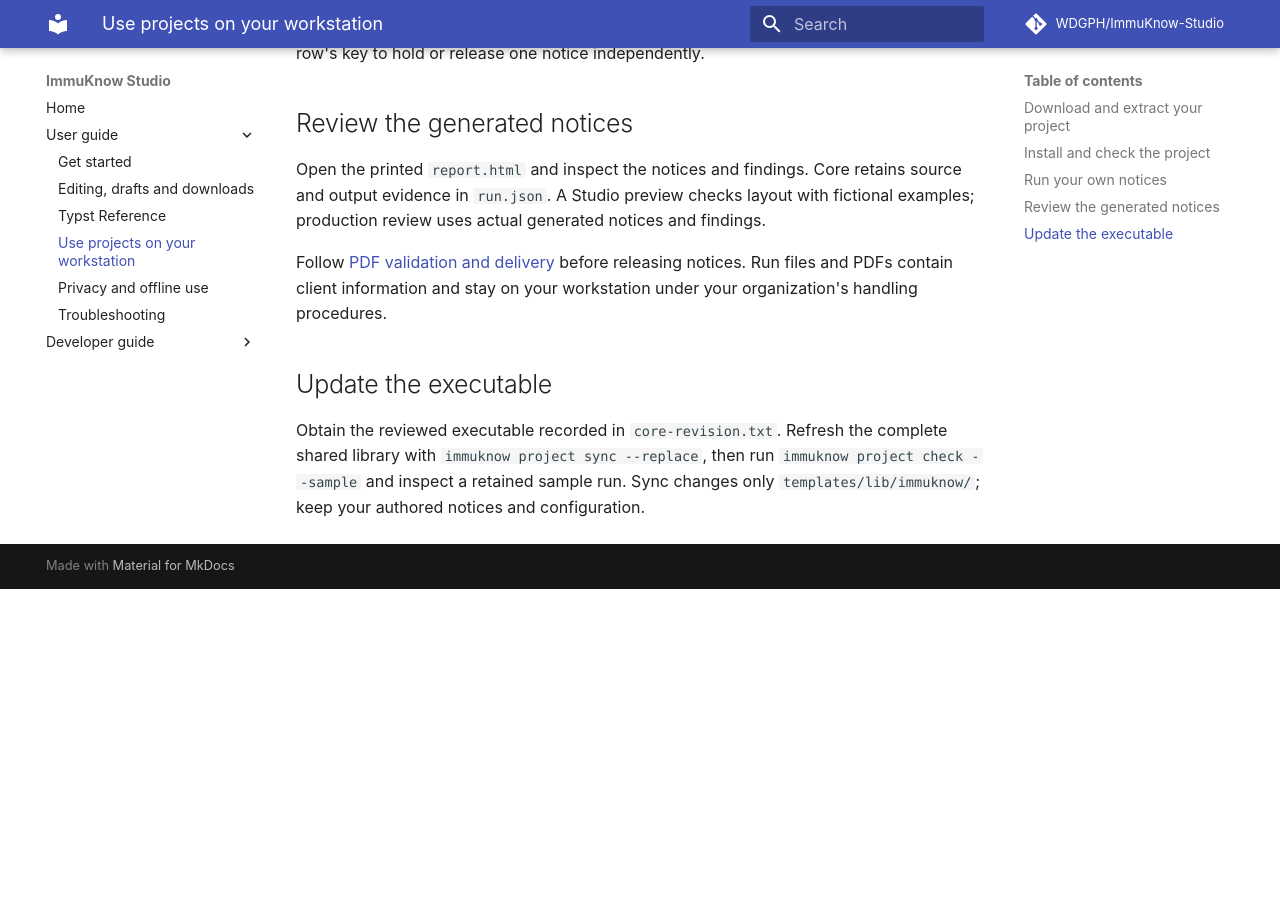
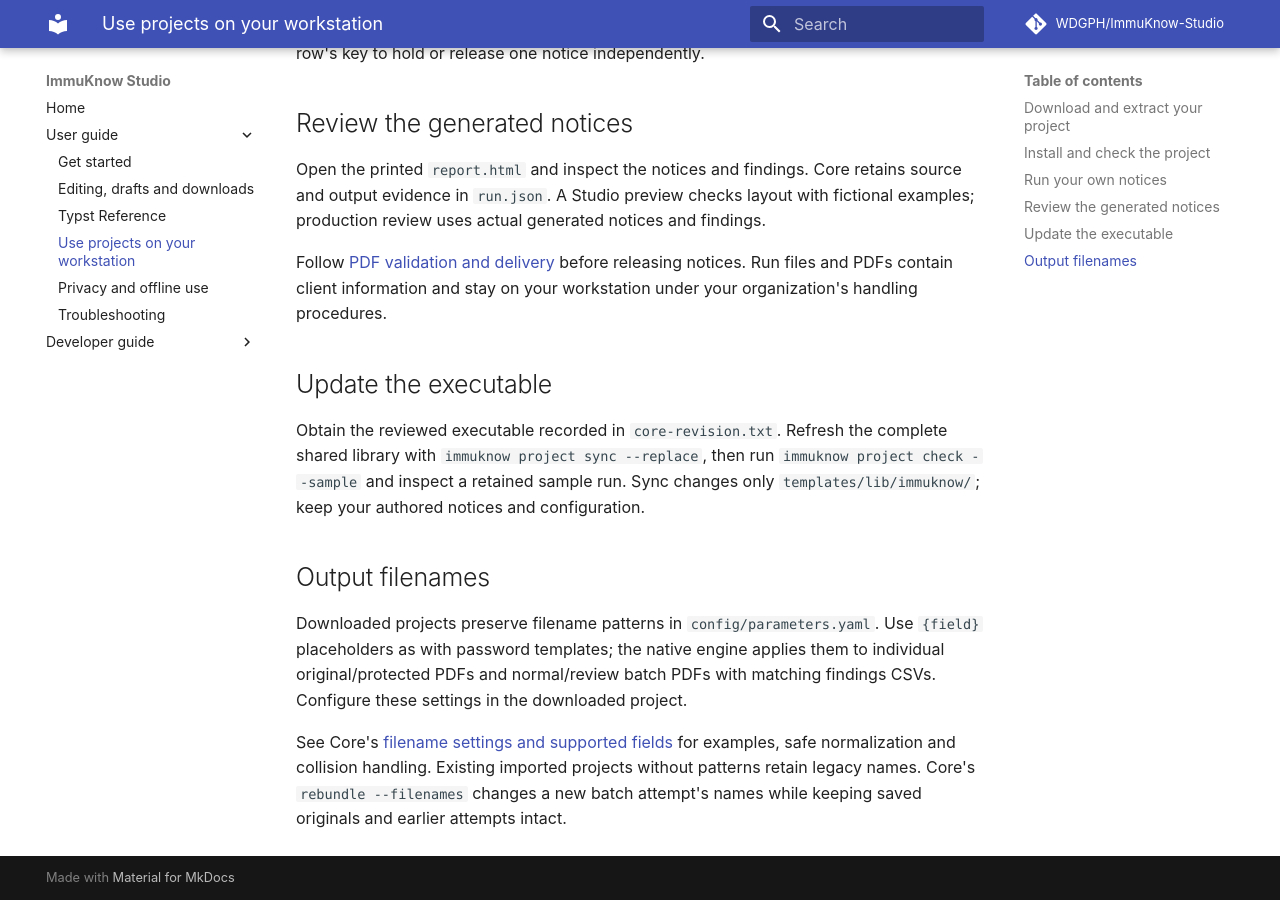
Before and after one commit to WDGPH/ImmuKnow-Studio, an MkDocs documentation site: the page built from docs/local-production.md, in a window 1280 px wide and 900 px high, scrolled down 2908 px. Built offline with MkDocs 1.6.1 and Material for MkDocs 9.7.7, drawn with Linux system fonts in a browser that asks for light colours; comment, search, counter and statistics services are not loaded; before the commit the page ends 3497 px from its top, so only the background shows below that.

Commit message:
Adopt configurable native PDF filenames

```diff
--- a/core-revision.txt
+++ b/core-revision.txt
@@ -1 +1 @@
-7784d9ce0dff6fc14d8061fd1aefc45df76e799d
+f2f3c3a11e20f12caff85e8531529180e8fdc797
--- a/docs/local-production.md
+++ b/docs/local-production.md
@@ -132,3 +132,16 @@ Obtain the reviewed executable recorded in `core-revision.txt`. Refresh the
 complete shared library with `immuknow project sync --replace`, then run
 `immuknow project check --sample` and inspect a retained sample run. Sync changes
 only `templates/lib/immuknow/`; keep your authored notices and configuration.
+
+## Output filenames
+
+Downloaded projects preserve filename patterns in `config/parameters.yaml`.
+Use `{field}` placeholders as with password templates; the native engine applies
+them to individual original/protected PDFs and normal/review batch PDFs with
+matching findings CSVs. Configure these settings in the downloaded project.
+
+See Core's [filename settings and supported fields](https://github.com/WDGPH/ImmuKnow/blob/main/docs/user_guide/configuration.md#filename-templates)
+for examples, safe normalization and collision handling. Existing imported
+projects without patterns retain legacy names. Core's `rebundle --filenames`
+changes a new batch attempt's names while keeping saved originals and earlier
+attempts intact.
--- a/pyproject.toml
+++ b/pyproject.toml
@@ -9,7 +9,7 @@ package = false
 
 [tool.uv.sources]
 
-immuknow-template-resources = { git = "https://github.com/WDGPH/ImmuKnow-Template.git", rev = "9f098ab9ec3569d3fa5463b15ccd1842aa3fe16d" }
+immuknow-template-resources = { git = "https://github.com/WDGPH/ImmuKnow-Template.git", rev = "dbe9ed2f0233395970f63cc357c36fe271525c28" }
 
 [dependency-groups]
 dev = [
```
Also changed, not shown: plan.md (added, +51 -0 lines), 1 other file.
